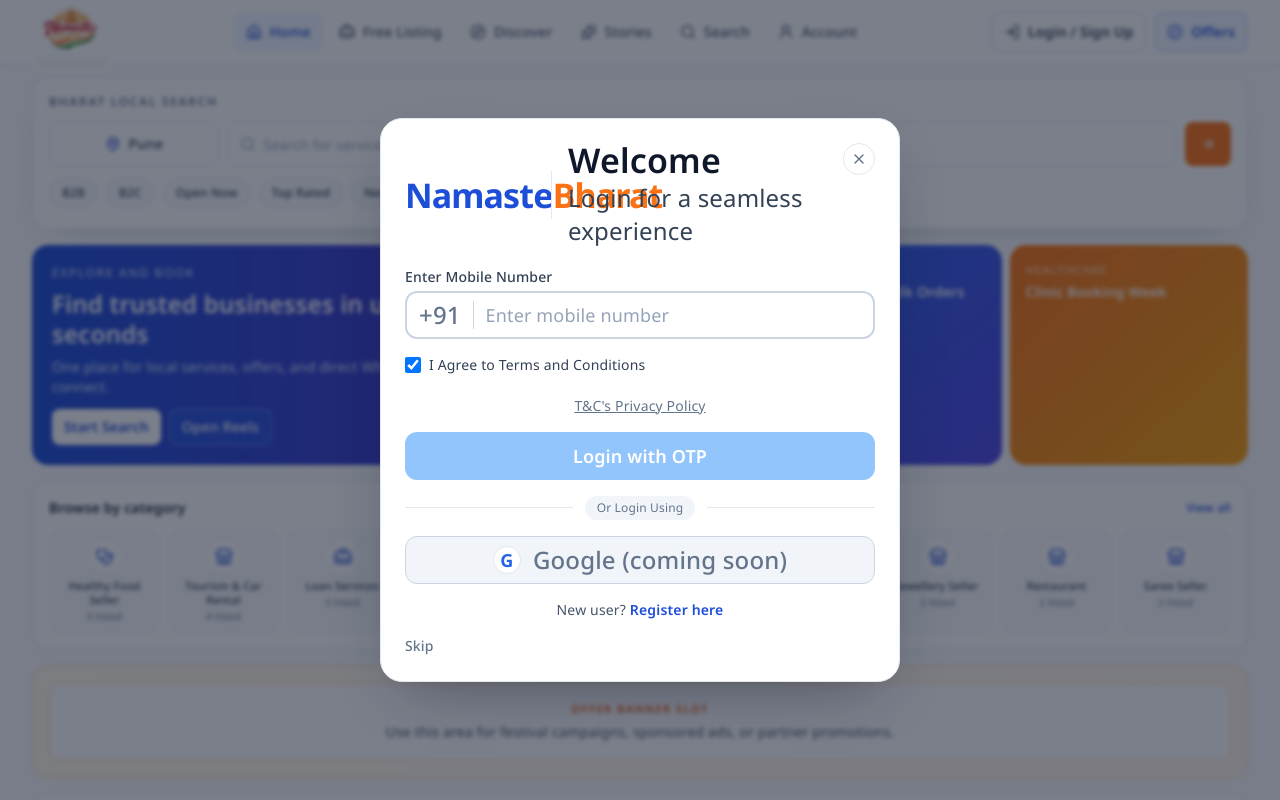
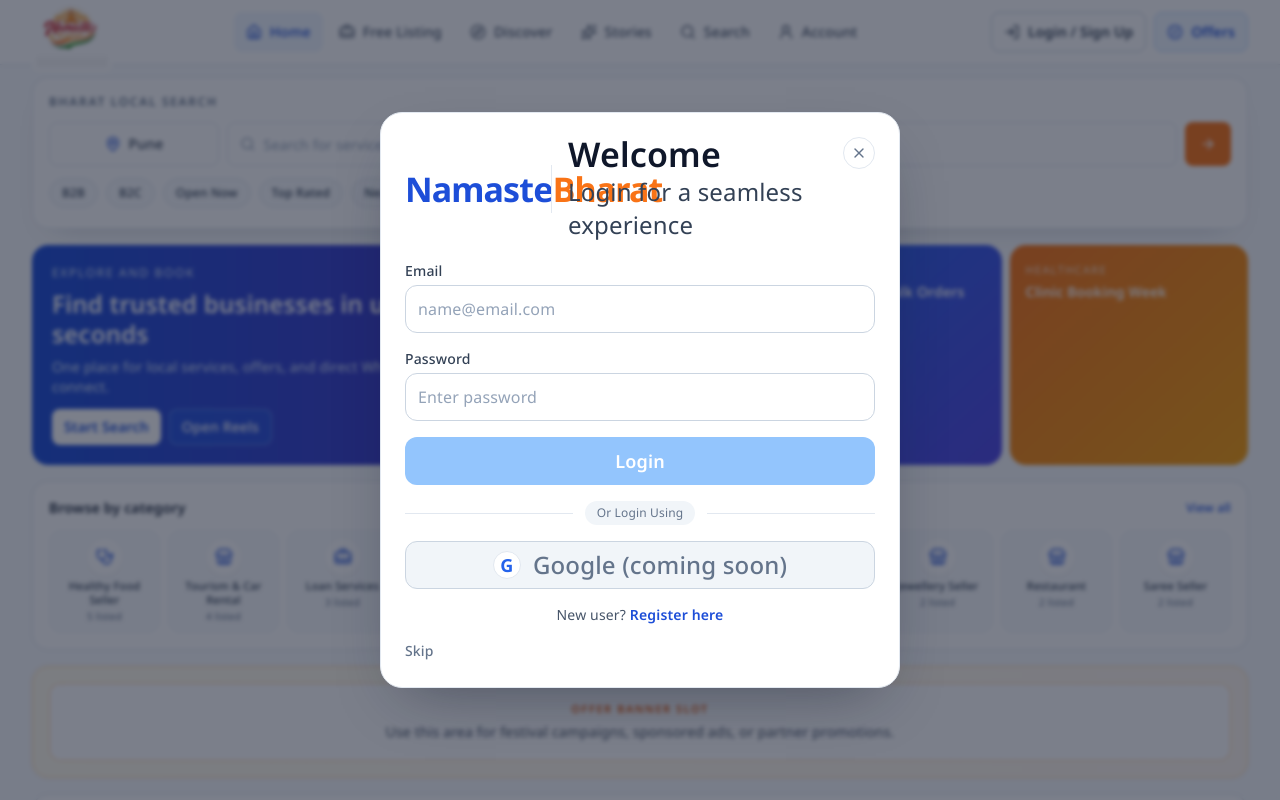
Before and after one commit to Bipin1412/Namaste-Bharat, a Next.js app: page / in a window 1280 px wide. Shown: the top 800 px of the page. Built offline with nearby package versions, Linux system fonts and the light colour scheme.

Commit message:
popup fixed

```diff
--- a/components/LoginPopup.tsx
+++ b/components/LoginPopup.tsx
@@ -1,44 +1,81 @@
 "use client";
 
 import Link from "next/link";
-import { useMemo, useState } from "react";
+import { useState } from "react";
+import { useRouter } from "next/navigation";
 import { AnimatePresence, motion } from "framer-motion";
-import { Check, X } from "lucide-react";
+import { Loader2, X } from "lucide-react";
+import { getBackendBaseUrl, saveAuthToken } from "@/lib/auth-client";
 
 type LoginPopupProps = {
   open: boolean;
   onClose: () => void;
 };
 
-function normalizePhone(value: string) {
-  return value.replace(/\D/g, "");
-}
+export default function LoginPopup({ open, onClose }: LoginPopupProps) {
+  const router = useRouter();
+  const [email, setEmail] = useState("");
+  const [password, setPassword] = useState("");
+  const [isSubmitting, setIsSubmitting] = useState(false);
+  const [error, setError] = useState("");
 
-export default function LoginPopup({ open, onClose }: LoginPopupProps) {
-  const [phone, setPhone] = useState("");
-  const [acceptedTerms, setAcceptedTerms] = useState(true);
-  const [feedback, setFeedback] = useState("");
+  const canSubmit = /^[^\s@]+@[^\s@]+\.[^\s@]+$/.test(email.trim()) && password.length >= 6;
 
-  const numericPhone = useMemo(() => normalizePhone(phone), [phone]);
-  const canSubmit = acceptedTerms && numericPhone.length === 10;
-
-  function handleSubmit() {
-    if (!acceptedTerms) {
-      setFeedback("Please accept terms and conditions.");
+  async function handleSubmit() {
+    if (!canSubmit || isSubmitting) {
       return;
     }
 
-    if (numericPhone.length !== 10) {
-      setFeedback("Enter a valid 10-digit mobile number.");
-      return;
+    setIsSubmitting(true);
+    setError("");
+
+    try {
+      const response = await fetch(`${getBackendBaseUrl()}/api/auth/login`, {
+        method: "POST",
+        headers: { "Content-Type": "application/json" },
+        body: JSON.stringify({
+          email: email.trim().toLowerCase(),
+          password,
+        }),
+      });
+
+      const payload = (await response.json().catch(() => null)) as
+        | {
+            error?: { message?: string };
+            session?: { access_token?: string | null } | null;
+            profile?: { role?: string | null } | null;
+          }
+        | null;
+
+      if (!response.ok) {
+        throw new Error(payload?.error?.message ?? "Login failed.");
+      }
+
+      const accessToken = payload?.session?.access_token ?? "";
+      if (!accessToken) {
+        throw new Error("Login succeeded but no access token was returned.");
+      }
+
+      saveAuthToken(accessToken);
+      onClose();
+
+      if (payload?.profile?.role === "admin") {
+        router.push("/admin");
+      } else {
+        router.push("/profile");
+      }
+      router.refresh();
+    } catch (submitError) {
+      setError(
+        submitError instanceof Error ? submitError.message : "Unable to login right now."
+      );
+    } finally {
+      setIsSubmitting(false);
     }
-
-    setFeedback("Redirecting to phone login...");
-    window.location.href = "/login?next=/profile";
   }
 
   function handleClose() {
-    setFeedback("");
+    setError("");
     onClose();
   }
 
@@ -93,46 +130,43 @@
             <div className="space-y-4">
               <div>
                 <label
-                  htmlFor="login-mobile"
+                  htmlFor="login-email"
                   className="mb-1 block text-sm font-medium text-slate-700"
                 >
-                  Enter Mobile Number
+                  Email
                 </label>
-                <div className="flex h-12 items-center rounded-xl border-2 border-slate-300 px-3">
-                  <span className="text-2xl font-medium text-slate-500">+91</span>
-                  <span className="mx-3 h-7 w-px bg-slate-300" />
-                  <input
-                    id="login-mobile"
-                    type="tel"
-                    inputMode="numeric"
-                    maxLength={10}
-                    value={phone}
-                    onChange={(event) => {
-                      setPhone(event.target.value);
-                      if (feedback) setFeedback("");
-                    }}
-                    placeholder="Enter mobile number"
-                    className="h-full w-full border-0 bg-transparent text-lg text-slate-900 placeholder:text-slate-400 focus:outline-none"
-                  />
-                </div>
+                <input
+                  id="login-email"
+                  type="email"
+                  value={email}
+                  onChange={(event) => {
+                    setEmail(event.target.value);
+                    if (error) setError("");
+                  }}
+                  placeholder="name@email.com"
+                  className="h-12 w-full rounded-xl border border-slate-300 px-3 text-base text-slate-900 placeholder:text-slate-400 focus:border-blue-500 focus:outline-none"
+                />
               </div>
 
-              <label className="inline-flex items-center gap-2 text-sm text-slate-700">
+              <div>
+                <label
+                  htmlFor="login-password"
+                  className="mb-1 block text-sm font-medium text-slate-700"
+                >
+                  Password
+                </label>
                 <input
-                  type="checkbox"
-                  checked={acceptedTerms}
+                  id="login-password"
+                  type="password"
+                  value={password}
                   onChange={(event) => {
-                    setAcceptedTerms(event.target.checked);
-                    if (feedback) setFeedback("");
+                    setPassword(event.target.value);
+                    if (error) setError("");
                   }}
-                  className="h-4 w-4 rounded border-slate-300 text-blue-600 focus:ring-blue-500"
+                  placeholder="Enter password"
+                  className="h-12 w-full rounded-xl border border-slate-300 px-3 text-base text-slate-900 placeholder:text-slate-400 focus:border-blue-500 focus:outline-none"
                 />
-                I Agree to Terms and Conditions
-              </label>
-
-              <p className="-mt-2 text-center text-sm text-slate-500 underline">
-                T&amp;C&apos;s Privacy Policy
-              </p>
+              </div>
 
               <button
                 type="button"
@@ -140,7 +174,14 @@
                 disabled={!canSubmit}
                 className="inline-flex h-12 w-full items-center justify-center rounded-xl bg-blue-600 text-lg font-semibold text-white transition-colors hover:bg-blue-700 disabled:cursor-not-allowed disabled:bg-blue-300"
               >
-                Login with OTP
+                {isSubmitting ? (
+                  <>
+                    <Loader2 className="mr-2 h-5 w-5 animate-spin" aria-hidden />
+                    Logging in...
+                  </>
+                ) : (
+                  "Login"
+                )}
               </button>
 
               <div className="flex items-center gap-3">
@@ -180,16 +221,9 @@
                 Skip
               </button>
 
-              {feedback ? (
-                <p
-                  className={`inline-flex items-center gap-1 rounded-md px-2 py-1 text-sm ${
-                    feedback.toLowerCase().includes("success")
-                      ? "bg-emerald-50 text-emerald-700"
-                      : "bg-amber-50 text-amber-700"
-                  }`}
-                >
-                  <Check className="h-4 w-4" aria-hidden />
-                  {feedback}
+              {error ? (
+                <p className="rounded-md bg-red-50 px-2 py-1 text-sm text-red-700">
+                  {error}
                 </p>
               ) : null}
             </div>
```
Also changed, not shown: 2 other files (tests, documents, lock files or other folders).
